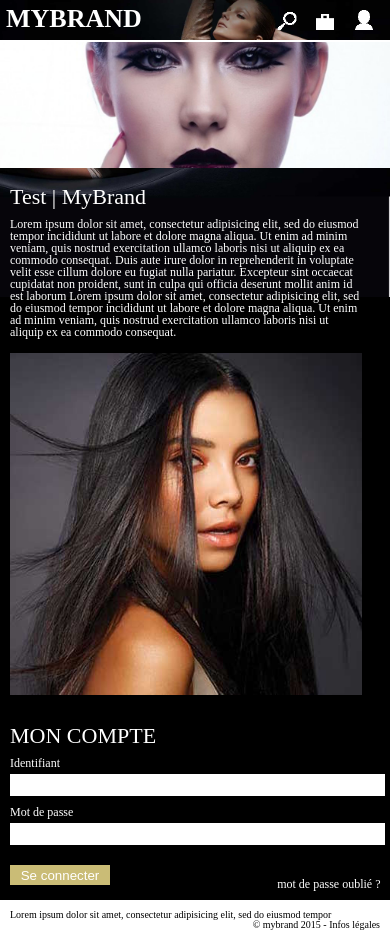
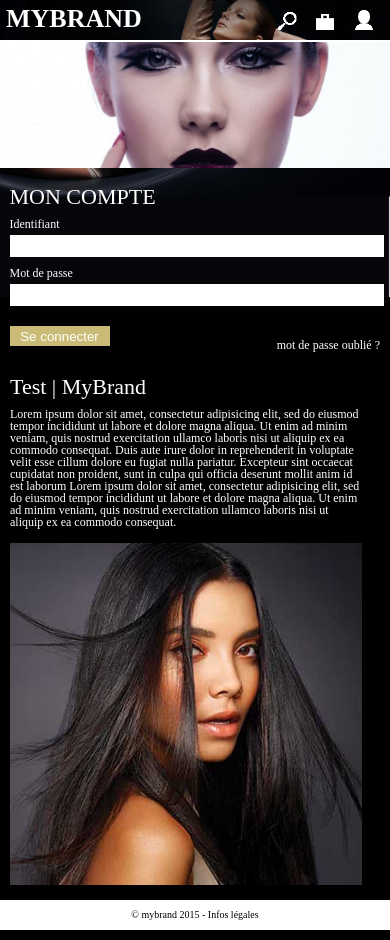
Before and after one commit to naregordon/itelios-test, a website: page index.html in a window 390 px wide. Drawn offline with nearby package versions, Linux system fonts and the light colour scheme.

Commit message:
placement compte mobile

```diff
--- a/index.html
+++ b/index.html
@@ -50,15 +50,6 @@
 	        		</div>
 	        	</div>
 	        	<div class="content">
-	        		<div class="description">
-	        			<h2>Test | MyBrand</h2>
-	        			<div>
-	        				<p>
-	        					Lorem ipsum dolor sit amet, consectetur adipisicing elit, sed do eiusmod tempor incididunt ut labore et dolore magna aliqua. Ut enim ad minim veniam, quis nostrud exercitation ullamco laboris nisi ut aliquip ex ea commodo consequat. Duis aute irure dolor in reprehenderit in voluptate velit esse cillum dolore eu fugiat nulla pariatur. Excepteur sint occaecat cupidatat non proident, sunt in culpa qui officia deserunt mollit anim id est laborum Lorem ipsum dolor sit amet, consectetur adipisicing elit, sed do eiusmod tempor incididunt ut labore et dolore magna aliqua. Ut enim ad minim veniam, quis nostrud exercitation ullamco laboris nisi ut aliquip ex ea commodo consequat.
-	        				</p>
-	        				<img src="img/fille.jpg" alt="mybrand fille">
-	        			</div>
-	        		</div>
 	        		<div class="moncompte">
 	        			<h2>MON COMPTE</h2>
 	        			<form action="">
@@ -70,12 +61,21 @@
 	        				<a href="">mot de passe oublié ?</a>
 	        			</form>
 	        		</div>
+	        		<div class="description">
+	        			<h2>Test | MyBrand</h2>
+	        			<div>
+	        				<p>
+	        					Lorem ipsum dolor sit amet, consectetur adipisicing elit, sed do eiusmod tempor incididunt ut labore et dolore magna aliqua. Ut enim ad minim veniam, quis nostrud exercitation ullamco laboris nisi ut aliquip ex ea commodo consequat. Duis aute irure dolor in reprehenderit in voluptate velit esse cillum dolore eu fugiat nulla pariatur. Excepteur sint occaecat cupidatat non proident, sunt in culpa qui officia deserunt mollit anim id est laborum Lorem ipsum dolor sit amet, consectetur adipisicing elit, sed do eiusmod tempor incididunt ut labore et dolore magna aliqua. Ut enim ad minim veniam, quis nostrud exercitation ullamco laboris nisi ut aliquip ex ea commodo consequat.
+	        				</p>
+	        				<img src="img/fille.jpg" alt="mybrand fille">
+	        			</div>
+	        		</div>
 	        	</div>
 
 	        </main>
 
 	        <footer class="clearfix">
-	        	<small>Lorem ipsum dolor sit amet, consectetur adipisicing elit, sed do eiusmod tempor</small>
+	        	<small class="hide-on-mobile">Lorem ipsum dolor sit amet, consectetur adipisicing elit, sed do eiusmod tempor</small>
 	        	<strong>&copy; mybrand 2015 - Infos légales</strong>
 	        </footer>
     	</div>
--- a/scss/styles.scss
+++ b/scss/styles.scss
@@ -269,6 +269,7 @@ main {
 
 		.moncompte {
 			position: relative;
+			float: right;
 
 			p {
 				margin-top: 10px;
@@ -312,5 +313,11 @@ footer {
 
 	strong {
 		float: right;
+
+		@media screen and (max-width: $break-small) {
+			float: none;
+			display: block;
+			text-align: center;
+		}
 	}
 }
```
Also changed, not shown: css/styles.css.
